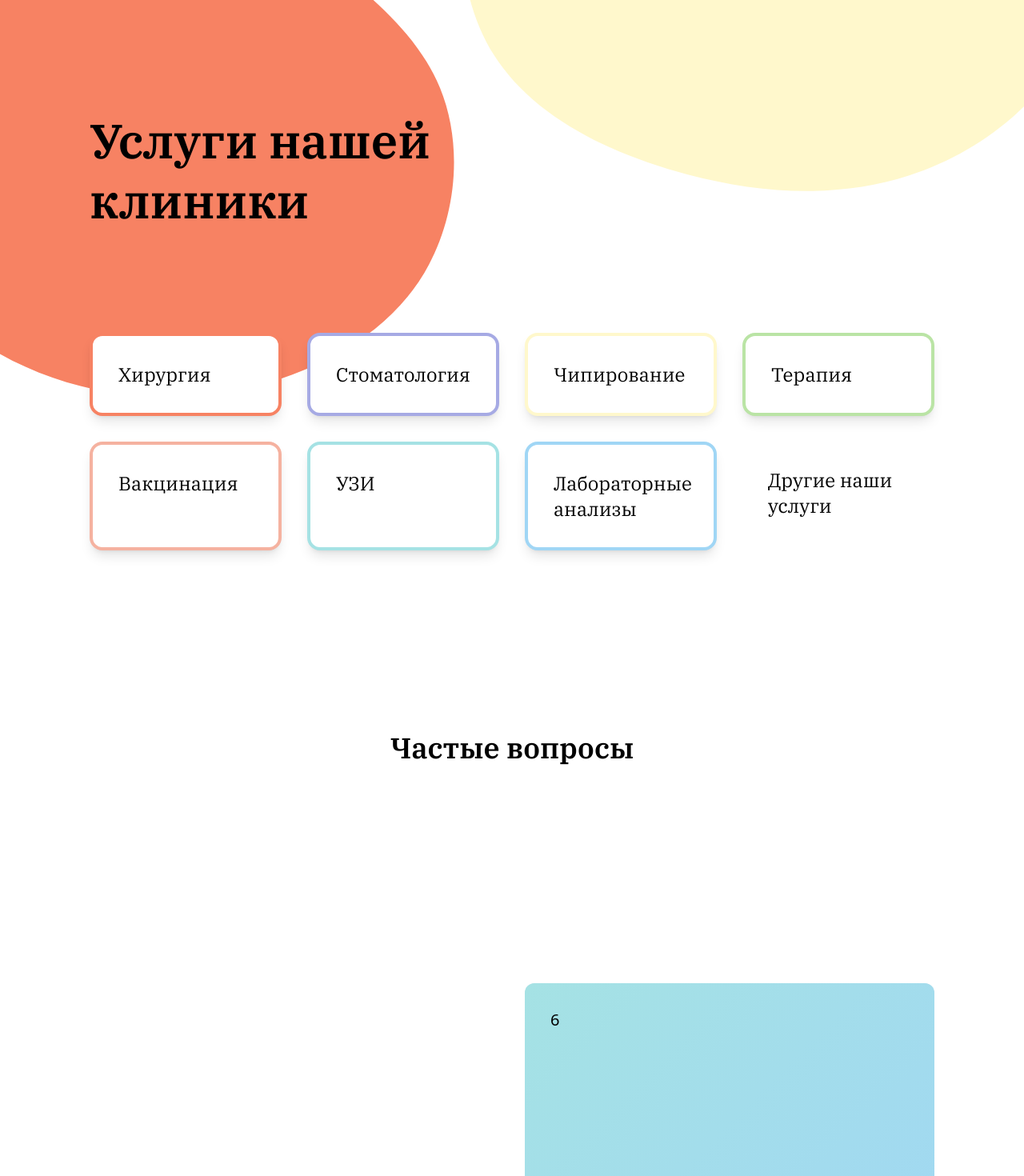
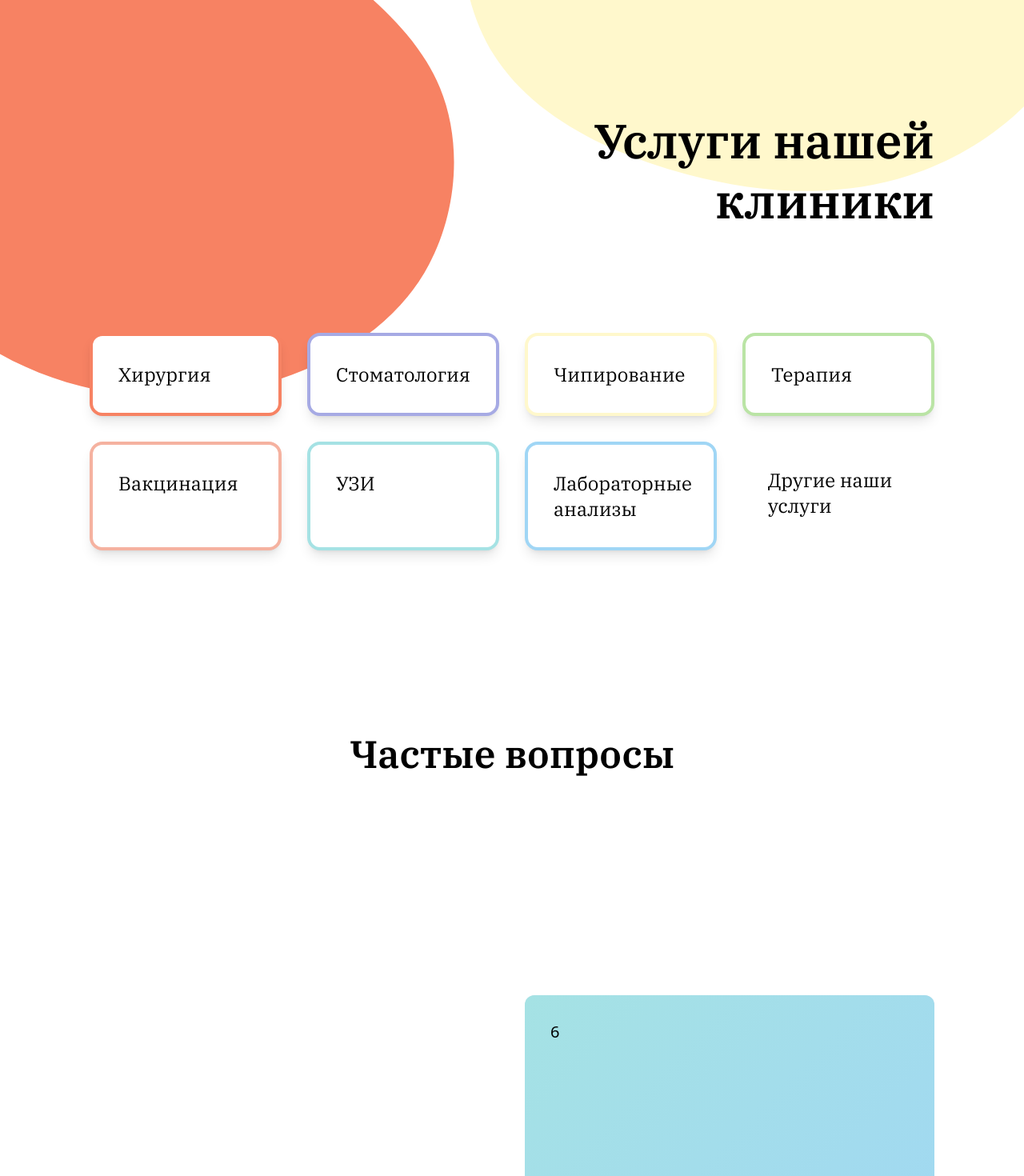
Before and after one commit to Arahis/vet-clinic, a Next.js app: page / in a window 1280 px wide. Shown: the part 940-2410 px from the top of the page at 80% size. Built offline with nearby package versions, Linux system fonts and the light colour scheme.

Commit message:
fx title styles

```diff
--- a/src/app/components/faq.tsx
+++ b/src/app/components/faq.tsx
@@ -101,7 +101,7 @@ const AnswerText = ({
 const FAQ = () => {
   return (
     <div className="section-wrapper">
-      <h2 className="font-accent text-center text-4xl leading-tight font-semibold mb-32">
+      <h2 className="font-accent text-center text-5xl leading-tight font-semibold mb-32">
         Частые вопросы
       </h2>
       <div className="flex w-full items-start gap-8">
--- a/src/app/components/gallery.tsx
+++ b/src/app/components/gallery.tsx
@@ -43,7 +43,7 @@ const Gallery = () => {
     <div className="pt-40 pb-60 bg-slate-50">
       <h2
         id="gallery"
-        className="font-accent text-center text-4xl leading-tight font-semibold mb-32"
+        className="font-accent text-center text-5xl leading-tight font-semibold mb-32"
       >
         Галлерея
       </h2>
--- a/src/app/components/medics/index.tsx
+++ b/src/app/components/medics/index.tsx
@@ -38,7 +38,7 @@ const photos = [
 const Medics = () => {
   return (
     <div className="section-wrapper" id="medics">
-      <h2 className="font-accent text-center text-4xl leading-tight font-semibold mb-32">
+      <h2 className="font-accent text-center text-5xl leading-tight font-semibold mb-32">
         Врачи клиники
       </h2>
       <ul className="grid grid-cols-3">
--- a/src/app/components/services.tsx
+++ b/src/app/components/services.tsx
@@ -3,7 +3,7 @@ import React from "react";
 const Services = () => {
   return (
     <div className="section-wrapper" id="services">
-      <h2 className="font-accent text-6xl leading-tight font-semibold mb-32">
+      <h2 className="font-accent text-6xl leading-tight font-semibold mb-32 text-end">
         Услуги нашей
         <br /> клиники
       </h2>
```
